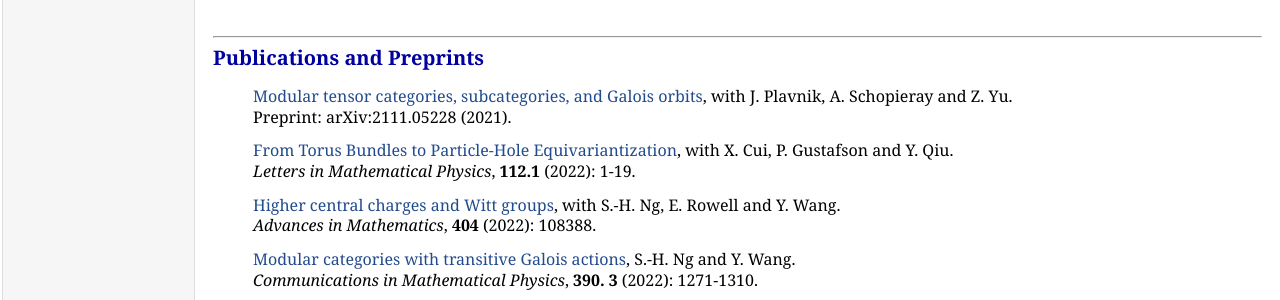
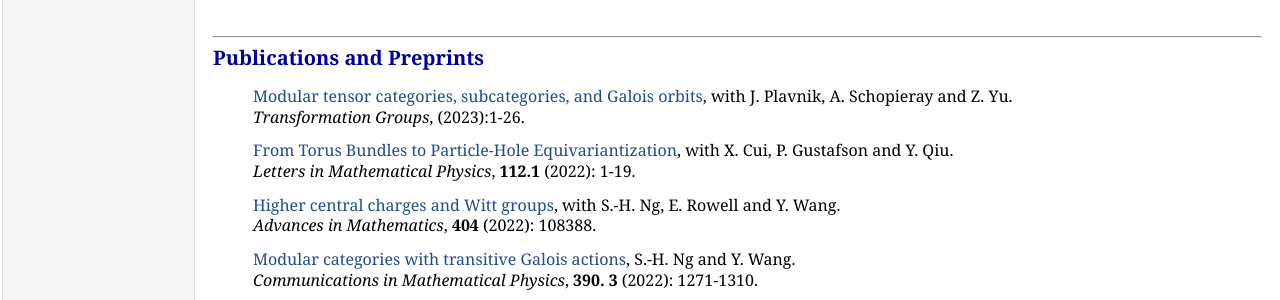
Before and after one commit to zhangqing2513/zhangqing2513.github.io, a Jekyll site: the page index.html, which Jekyll copies as it is, in a window 1280 px wide. Shown: the part 527-827 px from the top of the page. Built offline with Jekyll 4.4.1, drawn with Linux system fonts in a browser that asks for light colours.

Commit message:
Update index.html

```diff
--- a/index.html
+++ b/index.html
@@ -61,9 +61,9 @@
     <div>
         <h2 id='publications'><hr><a name="publications"></a>Publications and Preprints</h2>
         <ul>
-    <p><a href="https://arxiv.org/abs/2111.05228" target="_blank">Modular tensor categories, subcategories, and Galois orbits</a>, with J. Plavnik, A. Schopieray and Z. Yu.<br>
-     Preprint: arXiv:2111.05228 (2021).
-       <p>
+<p><a href="https://arxiv.org/abs/2111.05228" target="_blank">Modular tensor categories, subcategories, and Galois orbits</a>, with J. Plavnik, A. Schopieray and Z. Yu.<br>
+ <i>Transformation Groups</i>, (2023):1-26.
+   <p>
        </p>
 
 
```
